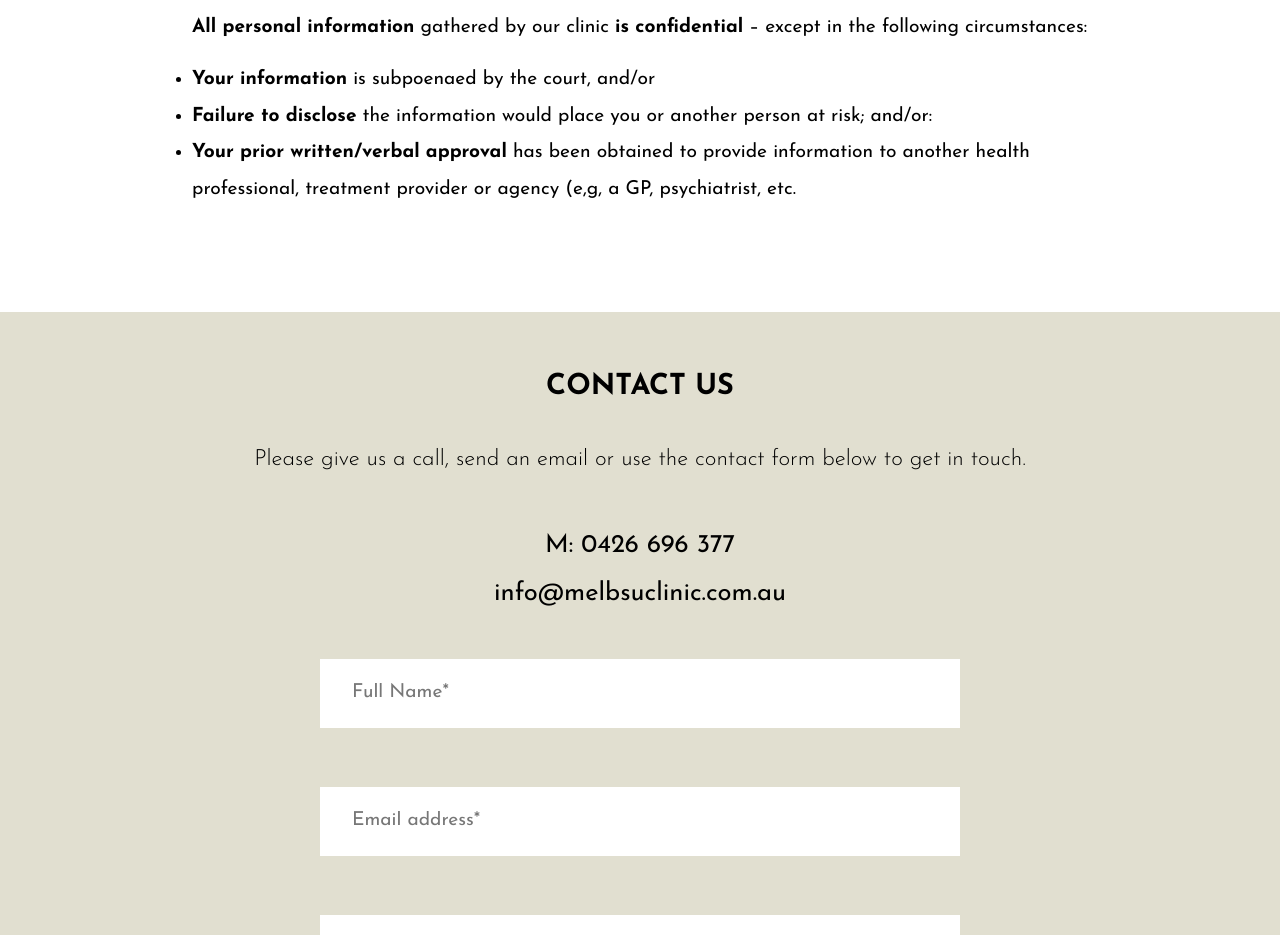
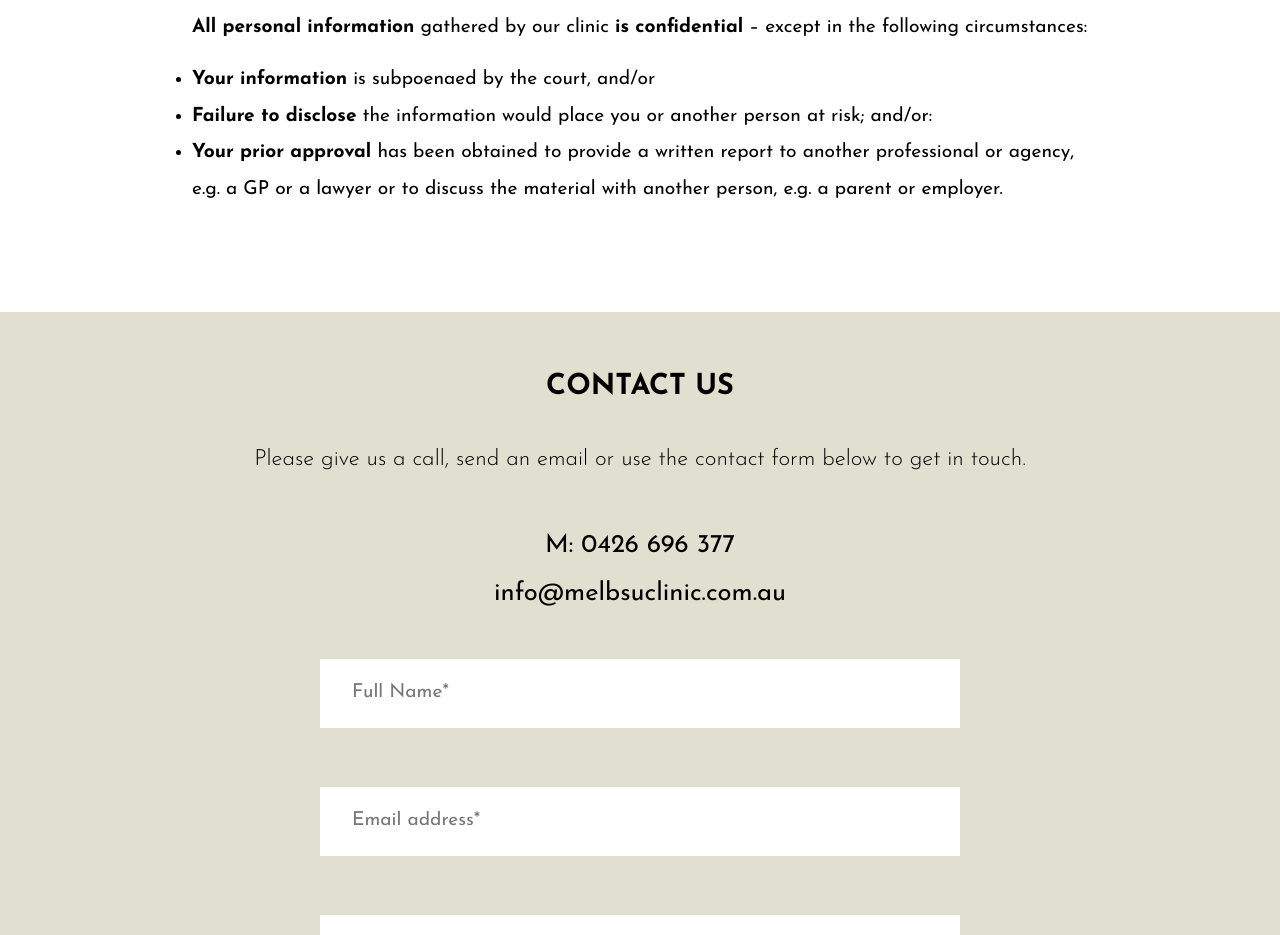
Before and after one commit to ovlachi/melbsuclinic, a website: page privacy.html in a window 1280 px wide. Shown: the part 1240-2175 px from the top of the page. Drawn offline with Linux system fonts and the light colour scheme.

Commit message:
Completed the Services and Privacy pages

```diff
--- a/privacy.html
+++ b/privacy.html
@@ -56,7 +56,7 @@
         <ul>
             <li><strong>Your information</strong> is subpoenaed by the court, and/or</li>
             <li><strong>Failure to disclose</strong> the information would place you or another person at risk; and/or:</li>
-            <li><strong>Your prior written/verbal approval</strong> has been obtained to provide information to another health professional, treatment provider or 		agency (e,g, a GP, psychiatrist, etc.</li>
+            <li><strong>Your prior approval</strong> has been obtained to provide a written report to another professional or agency, e.g. a GP or a lawyer or to discuss the material with another person, e.g. a parent or employer.</li>
         </ul>
     </section>
 
```
Also changed, not shown: index.html (+1 -1 lines).
